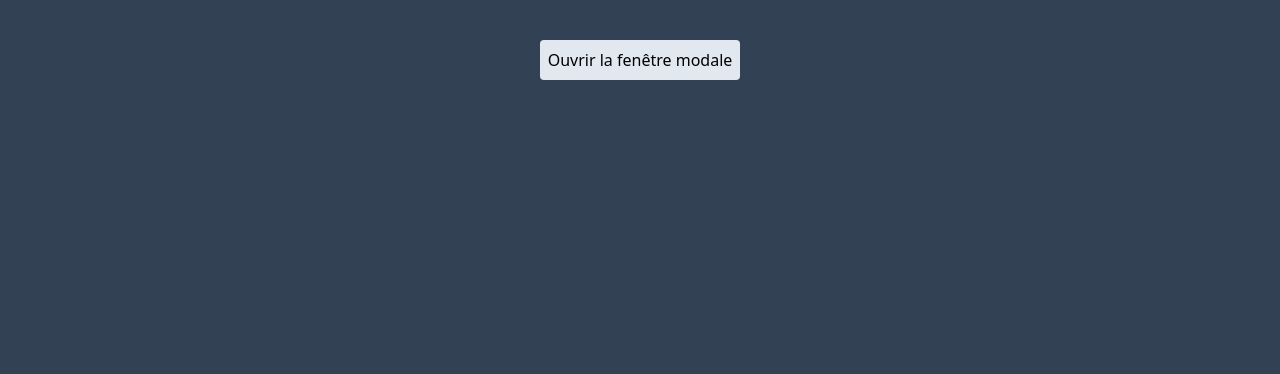
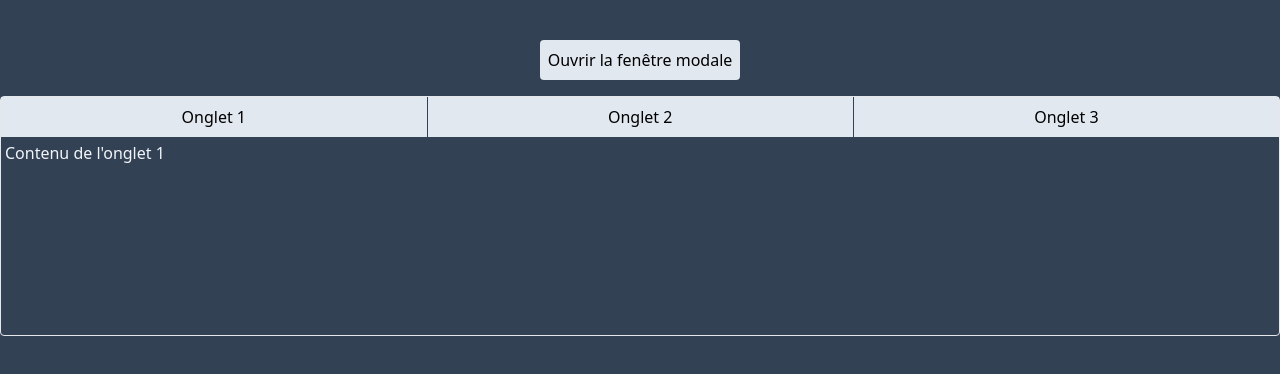
Before and after one commit to jess2304/some-react-components, a React (Vite) app: page / in a window 1280 px wide. Shown: the top 374 px of the page. Built offline with nearby package versions, Linux system fonts and the light colour scheme.

Commit message:
Système d'onglets simple

```diff
--- a/package.json
+++ b/package.json
@@ -10,6 +10,7 @@
     "preview": "vite preview"
   },
   "dependencies": {
+    "nanoid": "^5.0.8",
     "react": "^18.2.0",
     "react-dom": "^18.2.0"
   },
--- a/src/App.jsx
+++ b/src/App.jsx
@@ -1,9 +1,10 @@
 import FenetreModale from "./components/1.Créer-une-fenêtre-modale-avec-un-portal/FenetreModale"
-
+import SystemeOnglets from "./components/2.Créer-un-systeme-d-onglets/SystemeOnglets"
 function App() {
   return (
-    <div className="min-h-screen bg-slate-700 pt-10">
+    <div className="min-h-screen bg-slate-700 pt-10 flex flex-col space-y-4">
       <FenetreModale />
+      <SystemeOnglets />
     </div>
   )
 }
--- /dev/null
+++ b/src/assets/js/constantes.js
@@ -0,0 +1,17 @@
+import { nanoid } from "nanoid";
+
+// Constante exemple pour le composant 2 : le système d'onglets
+export const CONTENUS_ONGLETS = [
+    {
+      id: nanoid(8),
+      content: "Contenu de l'onglet 1",
+    },
+    {
+      id: nanoid(8),
+      content: "Contenu de l'onglet 2",
+    },
+    {
+      id: nanoid(8),
+      content: "Contenu de l'onglet 3",
+    },
+  ];
--- /dev/null
+++ b/src/components/2.Créer-un-systeme-d-onglets/SystemeOnglets.jsx
@@ -0,0 +1,23 @@
+import React, { useState } from "react";
+import { CONTENUS_ONGLETS } from "../../assets/js/constantes";
+export default function SystemeOnglets() {
+  const [ongletSelectionne, setOngletSelectionne] = useState(0);
+  return (
+    <div className="w-full min-h-[30vh] mx-auto rounded border">
+      <div className="flex divide-x divide-slate-700">
+        {CONTENUS_ONGLETS.map((onglet, index) => {
+          return (
+            <>
+              <button onClick={()=>{setOngletSelectionne(index)}} className="w-full mx-auto p-2 bg-slate-200">
+                Onglet {index + 1}
+              </button>
+            </>
+          );
+        })}
+      </div>
+      <div className="text-slate-100 p-1">
+        {CONTENUS_ONGLETS[ongletSelectionne].content}
+      </div>
+    </div>
+  );
+}
```
Also changed, not shown: 1 other file (tests, documents, lock files or other folders).
